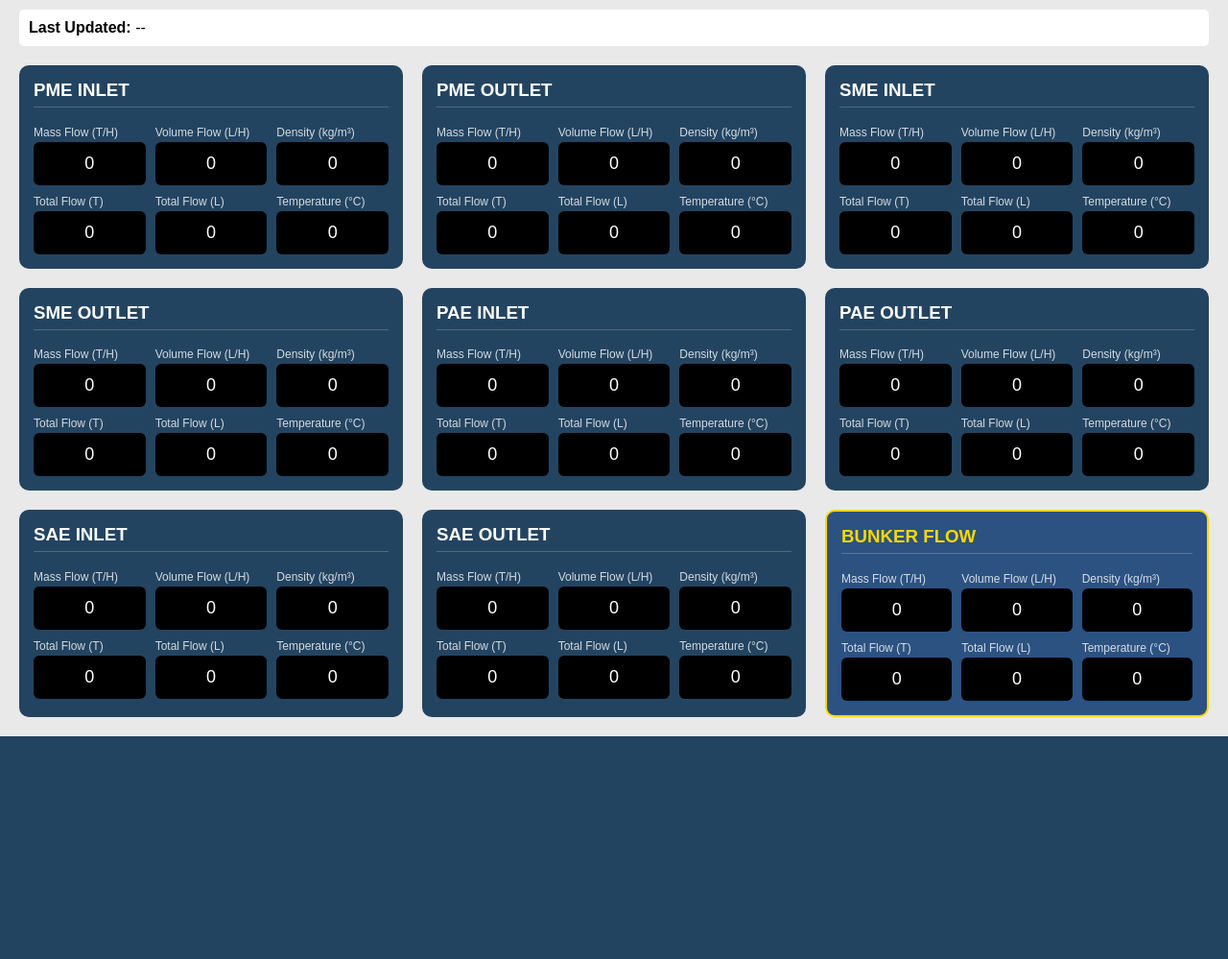
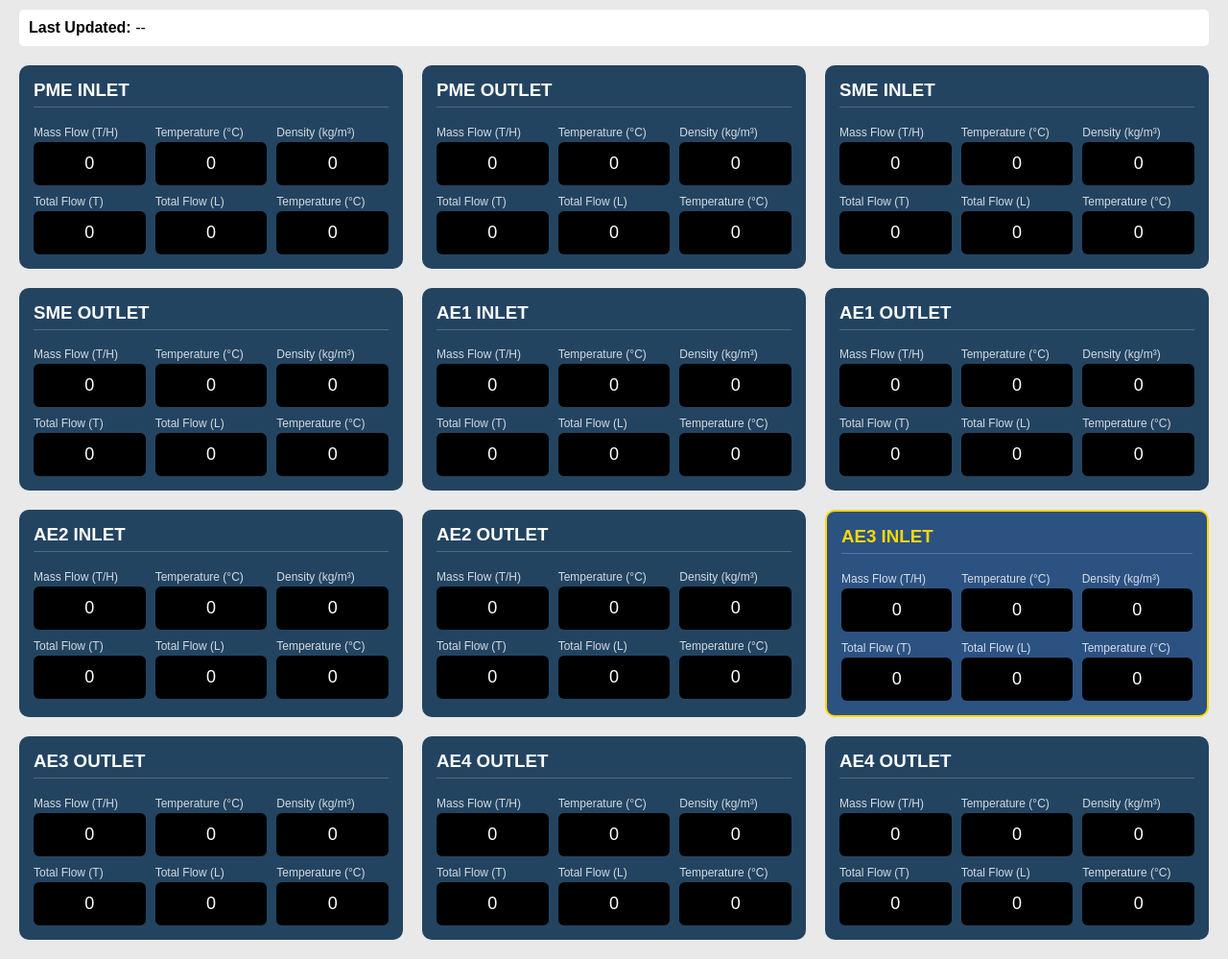
Before and after one commit to yogirajmagar07/SAGARFORTUNE, a Flask app: page /dashboard in a window 1280 px wide. Shown: the part 57-1056 px from the top of the page at 96% size. Before the commit the page ends 824 px from the top, so only its background shows below. Run offline with Flask 3, Linux system fonts and the light colour scheme; the visitor is signed in with stand-in values (Sample User, id 1); data that the repository does not hold is empty.

Commit message:
Update index.html

```diff
--- a/templates/index.html
+++ b/templates/index.html
@@ -131,17 +131,19 @@ const panels = [
     {title:"PME OUTLET", prefix:"FT2"},
     {title:"SME INLET", prefix:"FT3"},
     {title:"SME OUTLET", prefix:"FT4"},
-    {title:"PAE INLET", prefix:"FT5"},
-    {title:"PAE OUTLET", prefix:"FT6"},
-    {title:"SAE INLET", prefix:"FT7"},
-    {title:"SAE OUTLET", prefix:"FT8"},
-    {title:"BUNKER FLOW", prefix:"FT9"}  // Bunker flow at the end
+    {title:"AE1 INLET", prefix:"FT5"},
+    {title:"AE1 OUTLET", prefix:"FT6"},
+    {title:"AE2 INLET", prefix:"FT7"},
+    {title:"AE2 OUTLET", prefix:"FT8"},
+    {title:"AE3 INLET", prefix:"FT9"},
+    {title:"AE3 OUTLET", prefix:"FT10"},
+    {title:"AE4 OUTLET", prefix:"FT11"},
+    {title:"AE4 OUTLET", prefix:"FT12"}
 ];
-
 // Row structure
 const row1 = [
     {label:"Mass Flow (T/H)", tag:"MassFlow"},
-    {label:"Volume Flow (L/H)", tag:"VolumeFlow"},
+    {label:"Temperature (°C)", tag:"Temp"},
     {label:"Density (kg/m³)", tag:"Density"}
 ];
 
```
